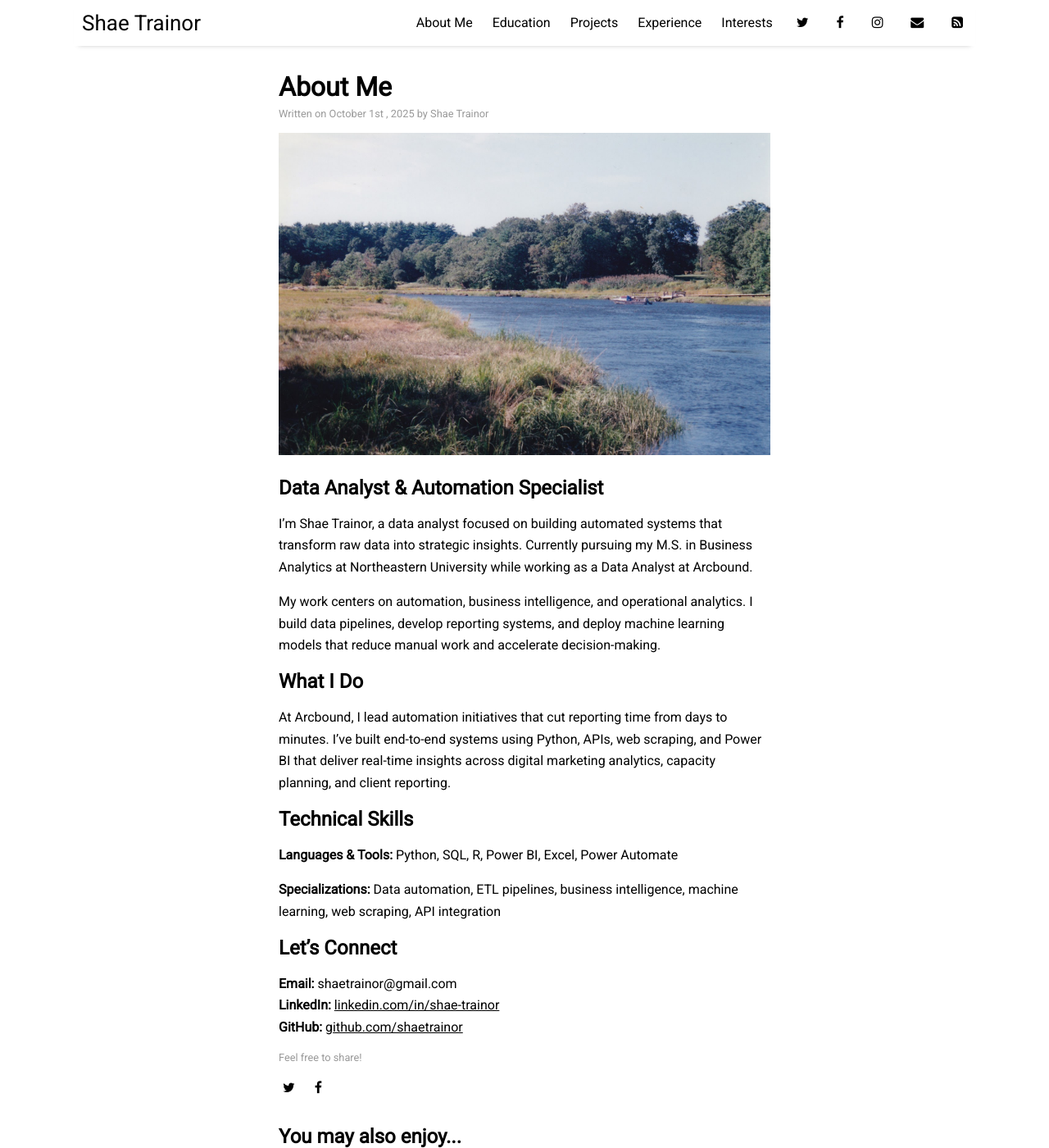
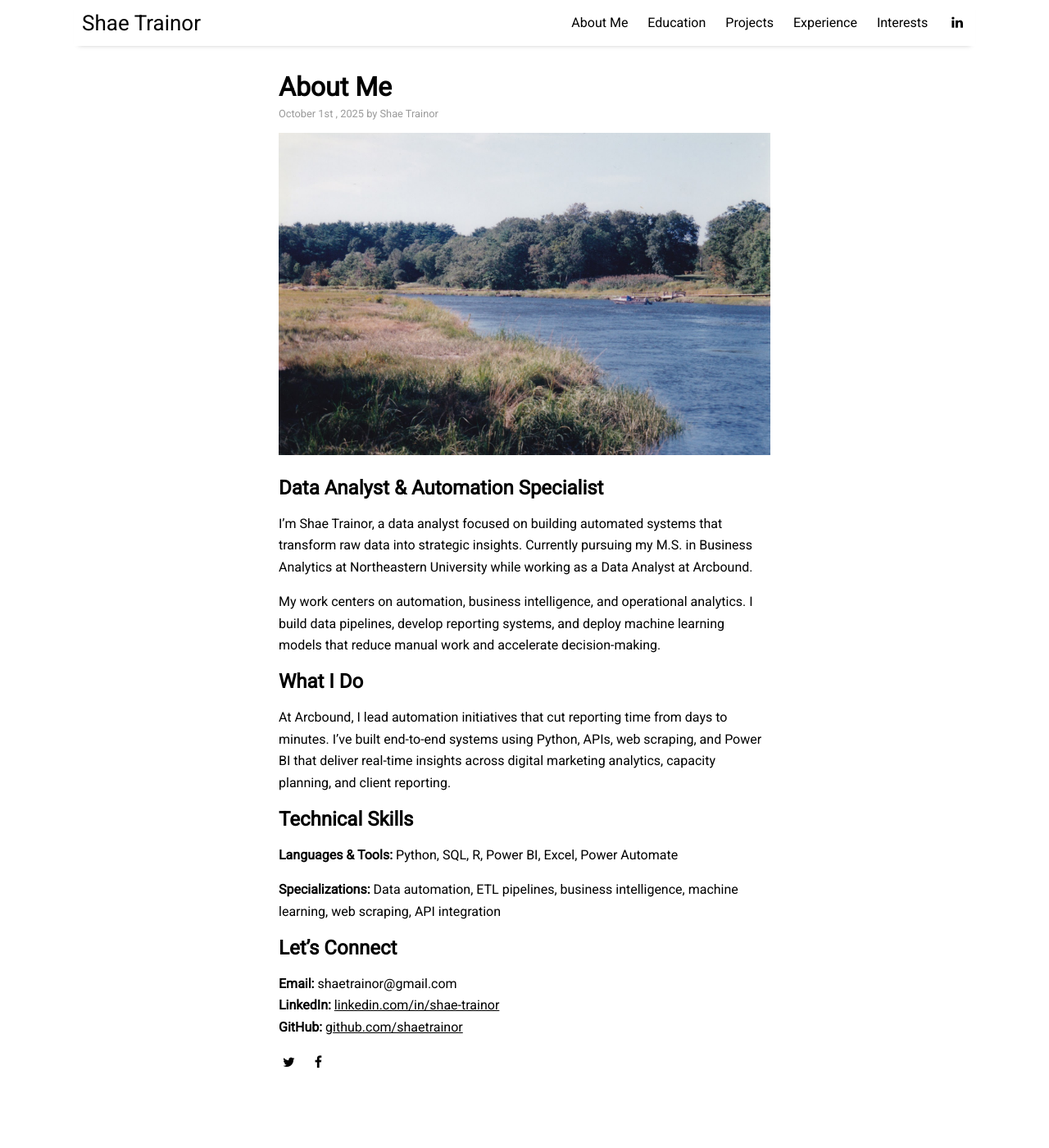
Before and after one commit to shaetrainor/shaetrainor.github.io, a Jekyll site: the page built from _posts/2025-10-01-about.md, in a window 1280 px wide and 1400 px high. Shown: the whole window at 82% size. Built offline with Jekyll 4.4.1, drawn with Linux system fonts in a browser that asks for light colours; nearby versions of some CDN libraries.

Commit message:
Update settings.yml

```diff
--- a/_data/settings.yml
+++ b/_data/settings.yml
@@ -15,20 +15,6 @@ menu:
 
 # Available social icons are powered by Font Awesome, so you can use any icon that they offer
 social:
-- {icon: 'twitter', link:    'https://twitter.com/paululele'}
-- {icon: 'facebook', link:   'https://www.facebook.com/paululele'}
-- {icon: 'instagram', link:  'https://instagram.com/paululele'}
-- {icon: 'envelope', link:   'mailto:hello@paulle.ca'}
-- {icon: 'rss-square', link: 'feed.xml'}
-# - {icon: 'rss-square', link: 'rss-feed.xml'}
+- {icon: 'linkedin', link:    'https://linkedin.com/shae-trainor'}
 
 # Customize site text
-pagination:
-  next_page: 'Newer'
-  previous_page: 'Older'
-
-sharing_button_prompt: 'Feel free to share!'
-
-related_posts: 'You may also enjoy...'
-
-post_date_prefix: 'Written on'
```
